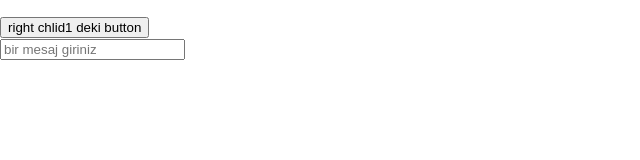
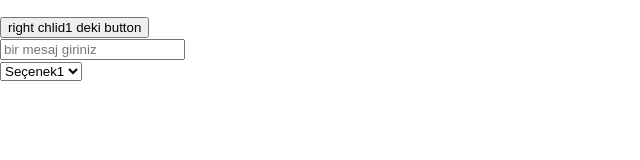
Before and after one commit to GoktugYmsk/component-react-challange, a React (Create React App) app: page / in a window 1280 px wide. Shown: the top 160 px of the page, without its empty margins (0-640 px from the left). Built offline with nearby package versions, Linux system fonts and the light colour scheme.

Commit message:
Change information in options is transmitted to other components

```diff
--- a/src/App.js
+++ b/src/App.js
@@ -1,4 +1,4 @@
-import React, { useState } from 'react'
+import React, { useEffect, useState } from 'react'
 
 import Right from './components/Right'
 import Left from './components/Left'
@@ -7,11 +7,12 @@ import './App.css'
 function App() {
   const [show, setShow] = useState('')
   const [click,setClick] = useState(false)
+  const [follow,setFollow] = useState(false)
 
   return (
     <div>
-      <Left show={show} setClick={setClick} click={click}  />
-      <Right setShow={setShow} click={click} />
+      <Left show={show} setClick={setClick} click={click} follow={follow} />
+      <Right setShow={setShow} click={click} setFollow={setFollow} />
     </div>
   )
 }
--- a/src/components/Left.js
+++ b/src/components/Left.js
@@ -3,11 +3,11 @@ import React from 'react'
 import LeftAlt1 from './leftAlt/LeftAlt1'
 import LeftAlt2 from './leftAlt/LeftAlt2'
 
-function Left({show,setClick,click}) {
+function Left({show,setClick,click,follow}) {
   return (
     <div>
       <LeftAlt1 show={show} setClick={setClick} />
-      <LeftAlt2 click={click} />
+      <LeftAlt2 click={click} follow={follow} />
     </div>
   )
 }
--- a/src/components/Right.js
+++ b/src/components/Right.js
@@ -3,11 +3,11 @@ import React from 'react'
 import RightAlt1 from './rightAlt/RightAlt1'
 import RightAlt2 from './rightAlt/RightAlt2'
 
-function Right({ setShow, click }) {
+function Right({ setShow, click,setFollow }) {
   return (
     <div>
       <RightAlt1 setShow={setShow} />
-      <RightAlt2 click={click} />
+      <RightAlt2 click={click} setFollow={setFollow} />
     </div>
   )
 }
--- a/src/components/leftAlt/LeftAlt2.js
+++ b/src/components/leftAlt/LeftAlt2.js
@@ -3,10 +3,11 @@ import React from 'react'
 import Child3 from './leftChildren/Child3'
 import Child4 from './leftChildren/Child4'
 
-function LeftAlt2({click}) {
+function LeftAlt2({click,follow}) {
   return (
     <div>
       <Child3/>
+      {follow && 'bu mesaj selecteki değerin değişmesiyle başka bir componentte tetiklenerek ortaya çıkar'}
       <Child4 click={click} />
     </div>
   )
--- a/src/components/rightAlt/RightAlt2.js
+++ b/src/components/rightAlt/RightAlt2.js
@@ -3,11 +3,11 @@ import React from 'react'
 import Child3 from './rightChlidren/Child3'
 import Child4 from './rightChlidren/Child4'
 
-function RightAlt2({click}) {
+function RightAlt2({click,setFollow}) {
   return (
     <div>
       <Child3 click={click} />
-      <Child4 />
+      <Child4 setFollow={setFollow} />
     </div>
   )
 }
--- a/src/components/rightAlt/rightChlidren/Child4.js
+++ b/src/components/rightAlt/rightChlidren/Child4.js
@@ -1,9 +1,17 @@
 import React from 'react'
 
-function Child4() {
+function Child4({setFollow}) {
+
+  const followChange = () =>{
+    setFollow(true)
+  }
+
   return (
     <div>
-
+      <select onChange={followChange} >
+        <option>Seçenek1</option>
+        <option>Seçenek2</option>
+      </select>
     </div>
   )
 }
```
